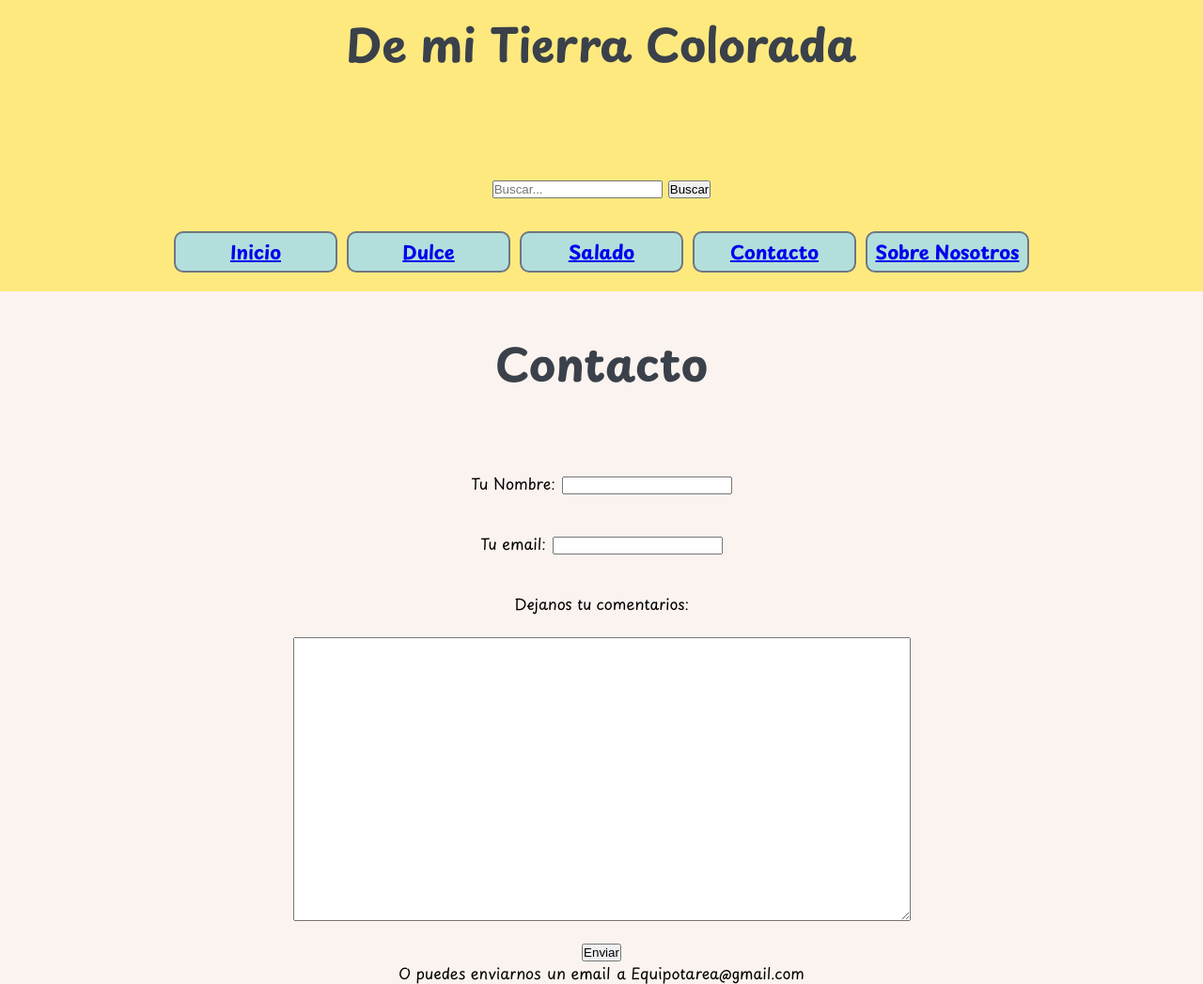
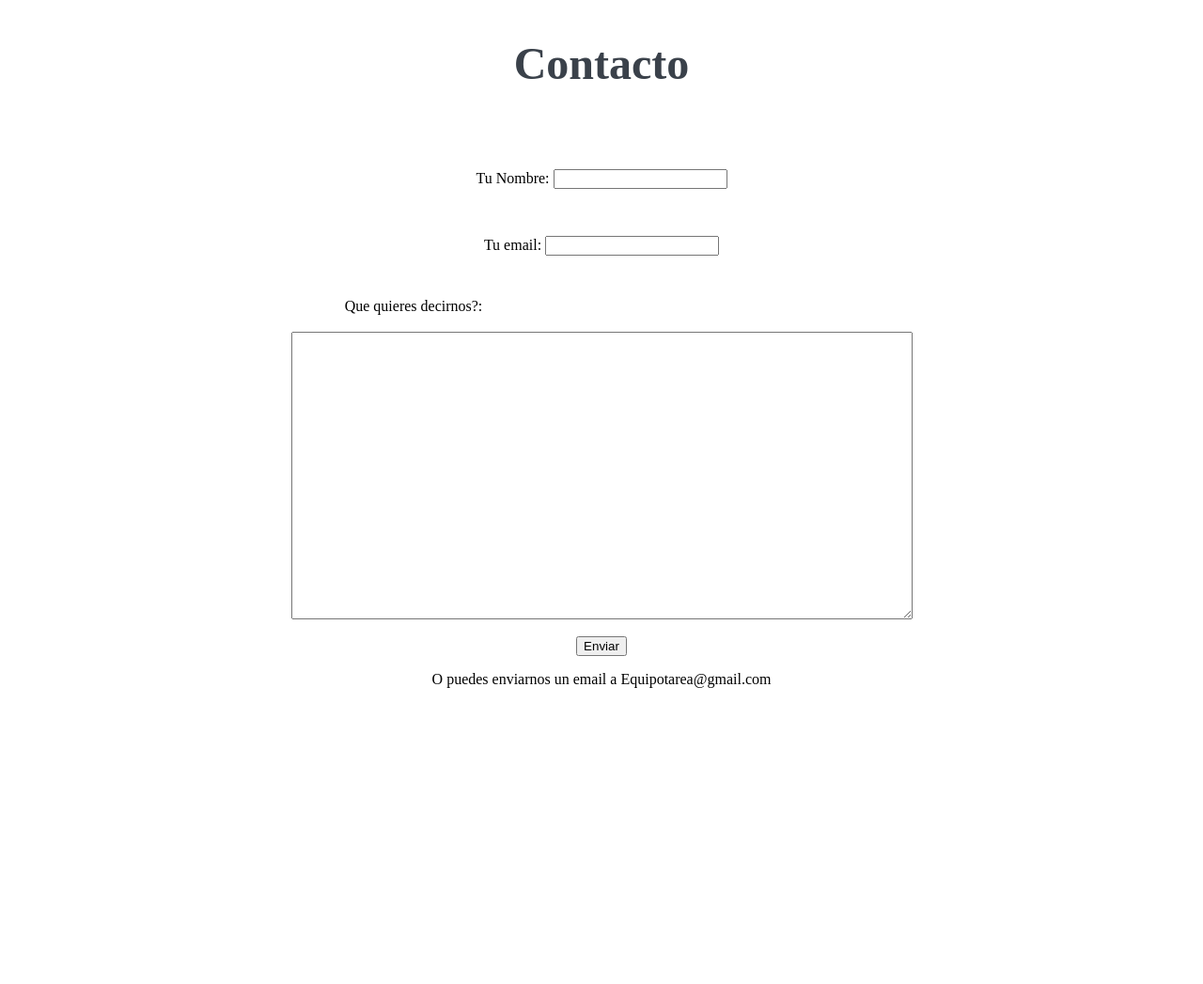
Before and after one commit to GerLeiva/ProyectoEquipoTarea, a plain HTML site: page pages/contacto.html in a window 1280 px wide. Shown: the whole page at 94% size. After the commit the page ends 800 px from the top, so only its background shows below. Drawn offline with Linux system fonts and the light colour scheme.

Commit message:
pagina contacto

```diff
--- a/css/pagescss/contacto.css
+++ b/css/pagescss/contacto.css
@@ -1,79 +1,5 @@
-.titulo {
-    display: flex;
-    justify-content: center;
-    font-size: 50px;
-}
-@font-face {
-    font-family: 'PlaypenSans';
-    src: url(/Fuente/static/PlaypenSans-Bold.ttf);
-    font-weight: bold;
-    font-style: bold;
-}
 
-@font-face {
-    font-family: 'PlaypenSans';
-    src: url(/Fuente/static/PlaypenSans-Regular.ttf);
-    font-weight: normal;
-    font-style: normal;
-}
-
-body {
-    font-family: PlaypenSans;
-    font-weight: normal;
-    background-color: #FBF3EF;
-}
-
-/* Reset */
-* {
-    margin: 0px;
-    padding: 0px;
-}
-
-.cabecera {
-    padding: 10px;
-    background: #fee97f;
-    font-weight: bold;
-}
-
-/* Titulo y buscador */
-.titulonav {
-    display: flex;
-    justify-content: space-around;
-    align-content: center;
-}
-
-.titulo {
-    font-size: 3em;
-    color: #3a414a;
-    margin-bottom: 80px;
-}
-
-.barra-busqueda {
-    padding: 25px;
-}
-
-/* Navegacion principal */
-.navegacion {
-    display: flex;
-    list-style: none;
-    flex-flow: row wrap;
-    justify-content: space-around;
-    margin: 5px;
-}
-
-.item {
-    margin: 5px;
-    padding: 5px;
-    border: 2px solid #6f7681;
-    background: #b2dfdb;
-    font-size: 20px;
-    width: 160px;
-    height: 30px;
-    text-align: center;
-    border-radius: 10px;
-}
-
-/* titulo comentario y titulo*/
+ /* formulario de contacto */
 
 .titulomain{
     display: flex;
@@ -91,11 +17,26 @@ div{
     justify-content: center;
     align-items: center;
 
+
 }
-#inline {
+.inline {
     display: inline;
+    padding: 5px;
     margin-bottom: 40px;
     justify-content: center;
     align-items: center;
     border-radius:  70px solid color black;
 }
+
+.comentario{
+    display: flex;
+    position:relative;
+    right: 200px;
+
+}
+.boton{
+    display: flex;
+    align-items: center;
+    justify-content: center;
+
+}
--- a/pages/contacto.html
+++ b/pages/contacto.html
@@ -8,56 +8,27 @@
 </head>
 <body>
     <header>
-        <nav class="cabecera">
-            <!-- Titulo y Busqueda -->
-            <div class="titulonav">
-                <h1 class="titulo">De mi Tierra Colorada</h1>
-                <div class="barra-busqueda">
-                    <form action="/buscar" method="get">
-                        <input type="text" name="q" placeholder="Buscar...">
-                        <button type="submit">Buscar</button>
-                    </form>
-                </div>
-            </div>
-            <!-- navegacion botones -->
-            <div>
-                <ul class="navegacion">
-                    <li class="item">
-                        <a href="../index.html">Inicio</a>
-                    </li>
-                    <li class="item">
-                        <a href="./dulces.html">Dulce</a>
-                    </li>
-                    <li class="item">
-                        <a href="./salados.html">Salado</a>
-                    </li>
-                    <li class="item">
-                        <a href="./contacto.html">Contacto</a>
-                    </li>
-                    <li class="item">
-                        <a href="./sobre-nosotros.html">Sobre Nosotros</a>
-                    </li>
-                </ul>
-            </div>
-        </nav>
     </header>
     <main>
         <h1 class="titulomain">Contacto</h1>
         <div class="div">
-            <div id="inline" >
-            <label for="nombre"> Tu Nombre:</label>
-            <input  class = "input" type="text" name="nombre">
+            <div class="inline" >
+                <label for="nombre"> Tu Nombre:</label>
+                <input  class = "input" type="text" name="nombre">
             </div>
-            <div id="inline">
-            <label for="email">Tu email:</label>
-            <input class = input type="email" name="email">
+            <div class="inline">
+                <label for="email">Tu email:</label>
+                <input class = input type="email" name="email">
             </div>
+            <div class="comentario">
+                <label  for="comentarios">Que quieres decirnos?:</label>
+            </div><br>
             <div>
-            <label  for="comentarios">Dejanos tu comentarios:</label><br>
-            <textarea class = "input" name="comentarios" id="comentarios" cols="80" rows="20"></textarea><br>
+                <textarea name="comentarios" id="comentarios" cols="80" rows="20"></textarea><br>
             </div>
-            <input class = "input" type="submit" value="Enviar">
-
+            <div class="boton">
+                <input type="submit" value="Enviar">
+            </div>
         </div>
 
         <div>
```
